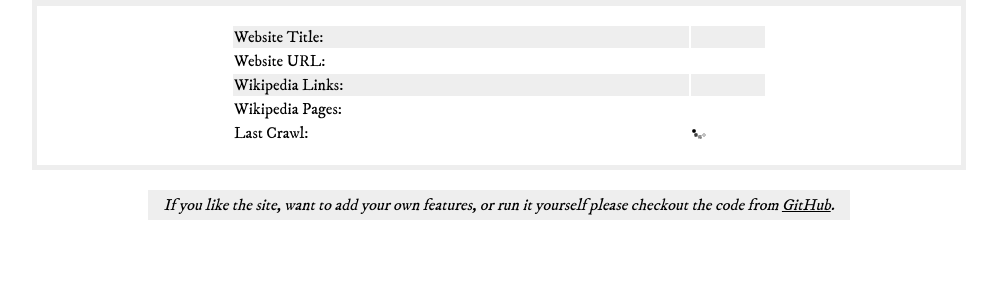
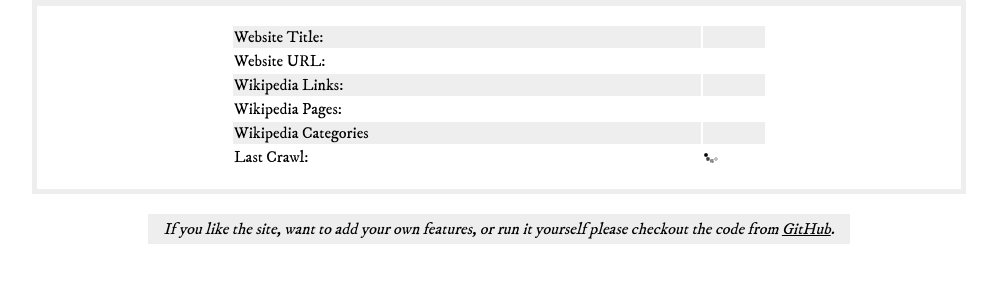
Before and after one commit to edsu/linkypedia, a Django app: template linkypedia/web/templates/website_summary.html in a window 1280 px wide. Shown: the part 198-481 px from the top of the page, without its empty margins (141-1138 px from the left). Run offline with Django 3.2, Linux system fonts and the light colour scheme; the template is opened without the code that fills it, so the values that code supplies are empty.

Commit message:
put category summary back in for now

```diff
--- a/linkypedia/web/templates/website_summary.html
+++ b/linkypedia/web/templates/website_summary.html
@@ -19,6 +19,10 @@
     <tr class="even">
         <td>Wikipedia Pages:</td>
         <td>{{ website.wikipedia_pages.count|intcomma }}</td>
+    </tr>
+    <tr class="odd">
+        <td>Wikipedia Categories</td>
+        <td>{{ website.categories.all.count|intcomma }}</td>
     </tr>
     <tr class="even">
         <td>Last Crawl:</td>
```
